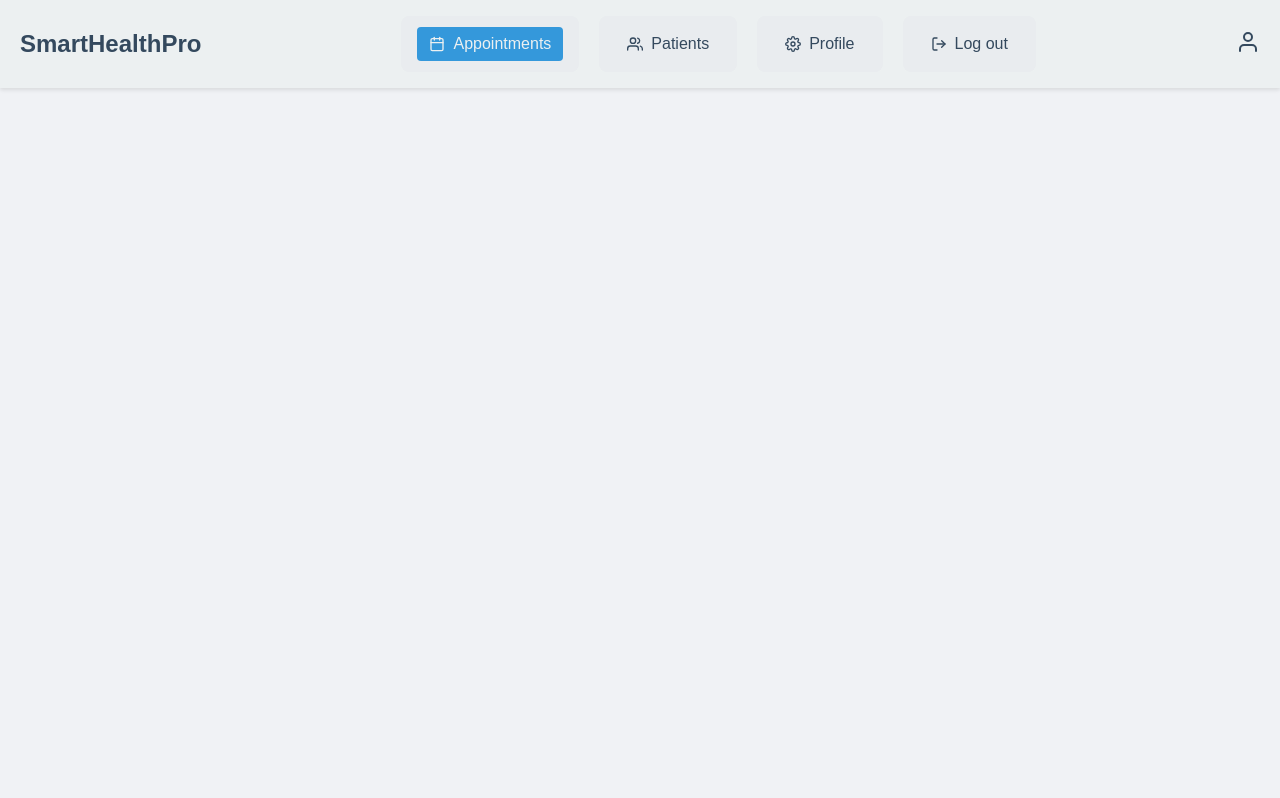
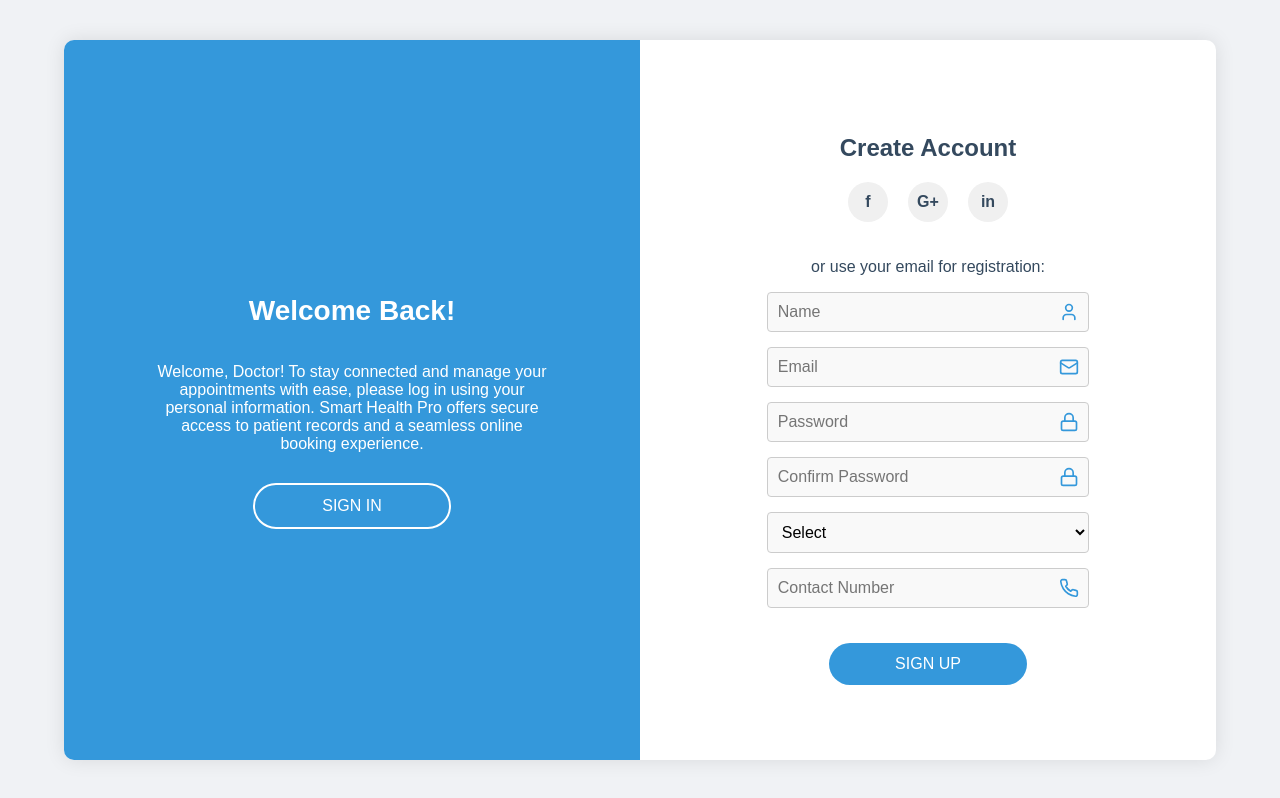
Before and after one commit to hassaan871/smarthealthpro-web, a React (Create React App) app: page /signup in a window 1280 px wide. Built offline with nearby package versions, Linux system fonts and the light colour scheme.

Commit message:
stored the signup input data to local storage and removed the axios logic from the UserProfileCompletion.js

```diff
--- a/src/App.js
+++ b/src/App.js
@@ -18,23 +18,26 @@ import Nav from './components/Navbar/Nav';
 function App() {
   const doctorId = '66c0b2aa90040b7bc334b842';
   return (
-    // <Router>
-    //   <Routes>
-    //     <Route path="/" element={<AllPatients doctorId={doctorId} />} />
-    //     <Route path="/login" element={<Login />} />
-    //     <Route path="/signup" element={<SignUp />} />
-    //     <Route path="/profile-completion" element={<UserProfileCompletion />} />
-    //     <Route path="/doctordashboard" element={<DoctorDashboard doctorId={doctorId}/>} />
-    //     <Route path="/doctorchat" element={<DoctorChat/>} />
-    //     <Route path="/patientdetails" element={<PatientDetails/>} />
-    //     <Route path="/doctorchatwithpatientdetail" element={<DoctorChatWithPatientDetails/>} />
-    //     <Route path="/doctordetailedit" element={<DoctorDetailEdit/>} />
-    //     <Route path="/doctordetailview" element={<DoctorDetailView/>} />
-    //     <Route path="/doctorprofile" element={<DoctorProfile/>} />
-    //     <Route path="/doctorpanel" element={<DoctorPanel/>} />
-    //   </Routes>
-    // </Router>
-    <Nav/>
+    <Router>
+      <Routes>
+        {/* <Route path="/" element={<AllPatients doctorId={doctorId} />} /> */}
+        <Route path="/login" element={<Login />} />
+        <Route path="/signup" element={<SignUp />} />
+        <Route path="/profile-completion" element={<UserProfileCompletion />} />
+        <Route path="/doctordashboard" element={<DoctorDashboard doctorId={doctorId}/>} />
+        <Route path="/doctorchat" element={<DoctorChat/>} />
+        <Route path="/patientdetails" element={<PatientDetails/>} />
+        <Route path="/doctorchatwithpatientdetail" element={<DoctorChatWithPatientDetails/>} />
+        <Route path="/doctordetailedit" element={<DoctorDetailEdit/>} />
+        <Route path="/doctordetailview" element={<DoctorDetailView/>} />
+        <Route path="/doctorprofile" element={<DoctorProfile/>} />
+        <Route path="/doctorpanel" element={<DoctorPanel/>} />
+      </Routes>
+    </Router>
+    // <>
+    // <Nav/>
+    // <DoctorProfile/>
+    // </>
   );
 }
 
--- a/src/components/authentication/signup/SignUp.js
+++ b/src/components/authentication/signup/SignUp.js
@@ -1,36 +1,54 @@
 import React, { useState } from 'react';
-import axiosInstance from '../../../axiosInstance';
 import './SignUp.css';
 import { User, Mail, Lock, Phone } from 'lucide-react';
+import {useNavigate} from 'react-router-dom';
+
 
 function SignUp() {
   const [name, setName] = useState('');
+  // const [fullName, setFullName] = useState(name);
   const [email, setEmail] = useState('');
   const [password, setPassword] = useState('');
   const [confirmPassword, setConfirmPassword] = useState('');
-  const [specialty, setSpecialty] = useState('');
+  const [gender, setGender] = useState('');
   const [contactNumber, setContactNumber] = useState('');
   const [error, setError] = useState('');
+  const role = 'doctor';
+
+  const navigate = useNavigate();
 
   const handleSubmit = async (event) => {
     event.preventDefault();
-    if (password !== confirmPassword) {
-      setError("Passwords don't match!");
-      return;
-    }
-    try {
-      await axiosInstance.post('/auth/signup', {
-        name,
-        email,
-        password,
-        specialty,
-        contactNumber,
-      });
-      window.location.href = '/login'; // Redirect to login after successful sign-up
-    } catch (err) {
-      setError('Failed to register. Please try again.');
-    }
+  //   const result = fetch('',{
+  //     method:'POST',
+  //     body: JSON.stringify({name,fullName,email,password,role,gender}),
+  //     headers: {
+  //       'Content-Type': 'application/json'
+  //     },
+  //   });
+
+  if(password !== confirmPassword){
+    setError('Password and confirm password do not match');
+    return;
+  }
+
+  setError('');
+
+
+  // console.warn('name: '+ name);
+  // console.warn('email: '+ email);
+  // console.warn('password: '+ password);
+  // console.warn('confirmed Password: '+ confirmPassword);
+  // console.warn('gender: '+ gender);
+  // console.warn('contact-number: '+ contactNumber);
+
+  const signupData = {name, email, password, gender};
+  localStorage.setItem('signupData', JSON.stringify(signupData));
+
+  navigate('/profile-completion');
+
   };
+
 
   return (
     <div className="signup-container">
@@ -98,15 +116,16 @@ function SignUp() {
           </div>
           <div className="form-group">
             <select
-              value={specialty}
-              onChange={(e) => setSpecialty(e.target.value)}
+              value={gender}
+              onChange={(e) => setGender(e.target.value)}
               required
               className="form-input"
             >
-              <option value="">Select Specialty</option>
-              <option value="heart">Heart</option>
-              <option value="diabetes">Diabetes</option>
-              <option value="blood pressure">Blood Pressure</option>
+              <option value="">Select</option>
+              <option value="Male">Male</option>
+              <option value="Female">Female</option>
+              <option value="Other">Other</option>
+              {/* <option value="blood pressure">Blood Pressure</option> */}
             </select>
           </div>
           <div className="form-group">
--- a/src/components/authentication/signup/UserProfileCompletion.js
+++ b/src/components/authentication/signup/UserProfileCompletion.js
@@ -1,8 +1,7 @@
 import React, { useState, useEffect } from 'react';
-import axiosInstance from '../../../axiosInstance';
 import "./UserProfileCompletion.css";
 import { FontAwesomeIcon } from '@fortawesome/react-fontawesome';
-import { faUser, faAddressCard, faClock, faGraduationCap, faUpload } from '@fortawesome/free-solid-svg-icons';
+import { faUser, faAddressCard, faClock, faGraduationCap, faUpload, faUserDoctor } from '@fortawesome/free-solid-svg-icons';
 
 const UserProfileCompletion = () => {
   const [user, setUser] = useState({
@@ -80,7 +79,7 @@ const UserProfileCompletion = () => {
     }
   };
 
-  const handleSubmit = async (e) => {
+  const handleSubmit = (e) => {
     e.preventDefault();
     const formData = new FormData();
 
@@ -107,33 +106,15 @@ const UserProfileCompletion = () => {
       }
     });
 
-    try {
-      await axiosInstance.post('/auth/profile', formData, {
-        headers: { 'Content-Type': 'multipart/form-data' }
-      });
-      window.location.href = '/dashboard';
-    } catch (err) {
-      console.error('Error submitting profile:', err);
-    }
+    // Handle form submission without axios
+    console.log('Form data submitted:', formData);
+    // You can implement your own submission logic here
   };
 
   useEffect(() => {
-    const fetchProfile = async () => {
-      try {
-        const response = await axiosInstance.get('/auth/profile');
-        setUser(prevUser => ({ ...prevUser, ...response.data }));
-      } catch (err) {
-        console.error('Failed to fetch profile data:', err);
-      }
-    };
-
-    fetchProfile();
+    // Fetch profile data logic can be added here
+    console.log('Component mounted or user data changed');
   }, []);
-
-  // const generateYearOptions = () => {
-  //   const currentYear = new Date().getFullYear();
-  //   const years = [];
-  //   for (let year = currentYear; year >= currentYear -
 
   const generateYearOptions = () => {
     const currentYear = new Date().getFullYear();
@@ -207,14 +188,13 @@ const UserProfileCompletion = () => {
           />
         </div>
 
-
         <div className="profile-completionscreen-form-group">
           <label><FontAwesomeIcon icon={faAddressCard} className="fa-icon" />CNIC:</label>
           <input
             type="text"
             name="cnic"
             value={user.cnic}
-            onChange={handleInputChange}
+            onChange={handleCnicChange}
             required
             className="profile-completionscreen-form-input"
             pattern="[0-9]{13}"
@@ -222,7 +202,17 @@ const UserProfileCompletion = () => {
           />
         </div>
 
-
+        <div className="profile-completionscreen-form-group">
+          <label><FontAwesomeIcon icon={faUserDoctor} className="fa-icon" />Specialization:</label>
+          <input
+            type="text"
+            name="specialization"
+            value={user.specialization}
+            onChange={handleInputChange}
+            required
+            className="profile-completionscreen-form-input"
+          />
+        </div>
 
         <div className="profile-completionscreen-form-group">
           <label><FontAwesomeIcon icon={faGraduationCap} className="fa-icon" />Education:</label>
@@ -292,7 +282,6 @@ const UserProfileCompletion = () => {
                 onChange={(e) => handleClinicHoursChange(day, 'open', e.target.value)}
                 className="clinic-hours-select"
               >
-                {/* <option value="">Open</ */}
                 <option value="">Open</option>
                 {generateTimeOptions()}
               </select>
--- a/src/components/doctor/DoctorProfile/DoctorProfile.css
+++ b/src/components/doctor/DoctorProfile/DoctorProfile.css
@@ -4,6 +4,7 @@
     min-height: 100vh;
     font-family: Arial, sans-serif;
     /* background-color: red; */
+    margin-top: 60px;  /*Patch for Navbar*/
 }
 
 .DoctorProfile-view,
```
Lines whose indentation alone changed are shown as unchanged.
